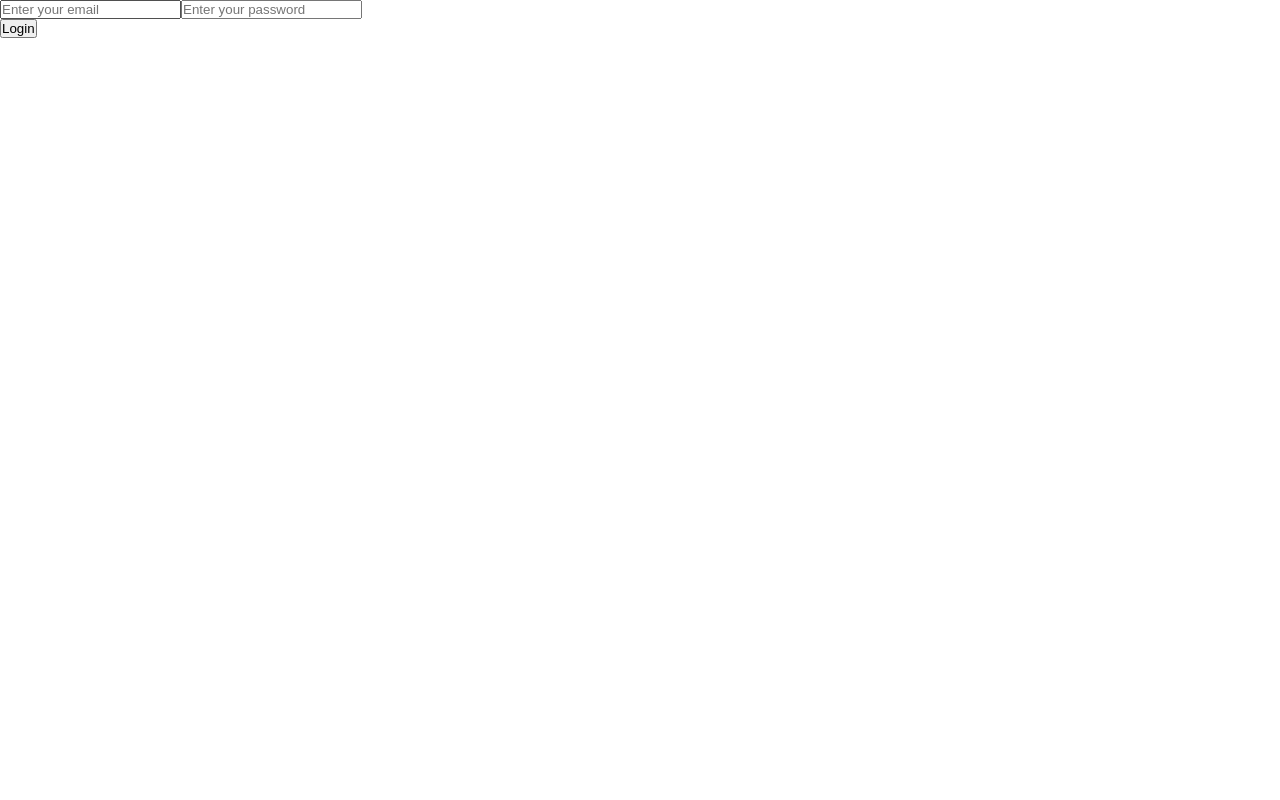
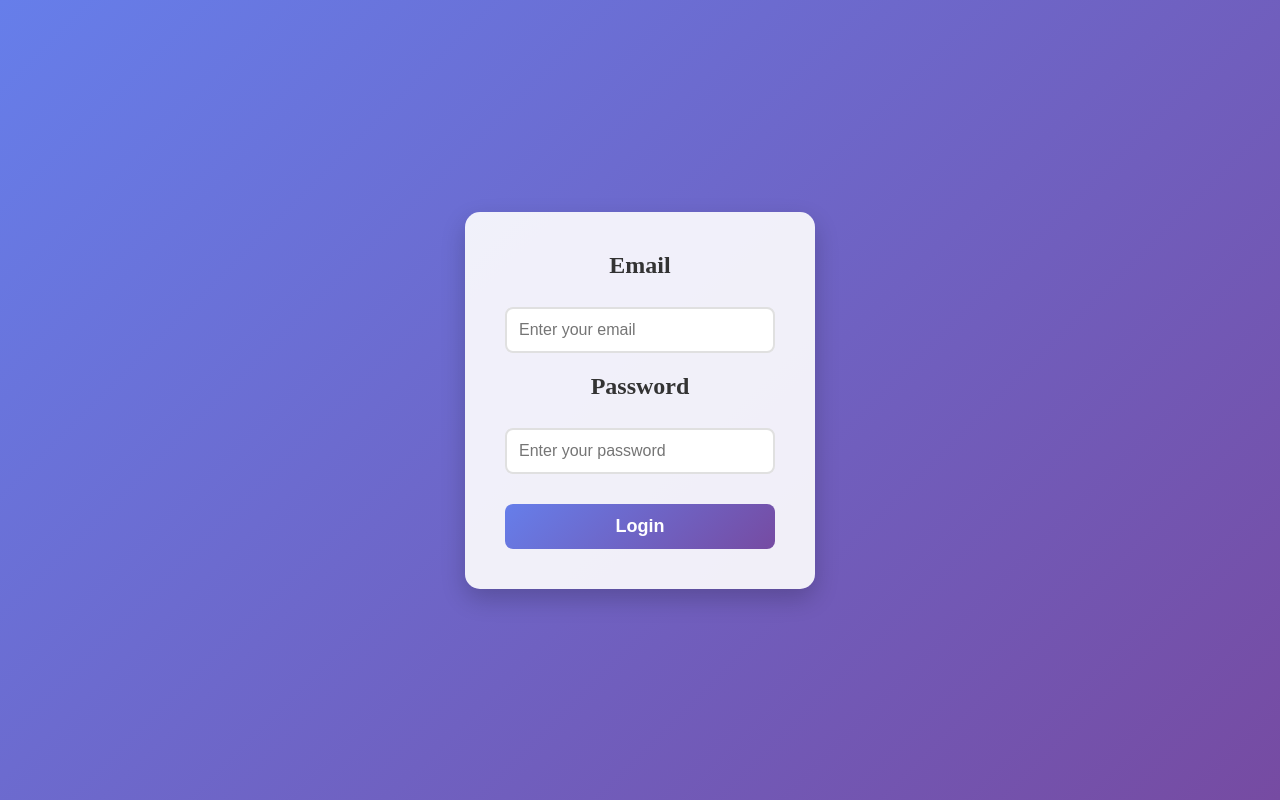
Before and after one commit to ankitnarang-ai/React-Moodle-Assignment, a React (Vite) app in the folder Day 12-14 Advanced Hooks/: page /login in a window 1280 px wide. Built offline with nearby package versions, Linux system fonts and the light colour scheme.

Commit message:
- [Added] Login form and change Signup form css according to it

```diff
--- a/Day 12-14 Advanced Hooks/src/components/loginInput/LoginInput.tsx
+++ b/Day 12-14 Advanced Hooks/src/components/loginInput/LoginInput.tsx
@@ -1,13 +1,54 @@
+import { useForm, SubmitHandler } from 'react-hook-form';
+
+type FormValues = {
+  email: string;
+  password: string;
+};
+
 const LoginInput = () => {
+  const { register, handleSubmit, formState: { errors } } = useForm<FormValues>();
+
+  const onSubmit: SubmitHandler<FormValues> = (data) => {
+    console.log(data);
+  };
+
   return (
-    <div>
-      <input type="text" placeholder="Enter your email"/>
-      <input type="password" placeholder="Enter your password" />
-      <div className="loginBtn">
-        <button>Login</button>
-      </div>
+    <div className="login-container">
+      <form className="login-form" onSubmit={handleSubmit(onSubmit)}>
+        <div className='login-input'>
+          <h3>Email</h3>
+          <input
+            type="text"
+            placeholder="Enter your email"
+            {...register('email', {
+              required: 'Email is required',
+              pattern: {
+                value: /^\S+@\S+$/i,
+                message: 'Invalid email address'
+              }
+            })}
+          />
+          {errors.email && <span>{errors.email.message}</span>}
+            <h3>Password</h3>
+          <input
+            type="password"
+            placeholder="Enter your password"
+            {...register('password', {
+              required: 'Password is required',
+              minLength: {
+                value: 6,
+                message: 'Password must be at least 6 characters'
+              }
+            })}
+          />
+          {errors.password && <span>{errors.password.message}</span>}
+        </div>
+        <div className="loginBtn">
+          <button type="submit">Login</button>
+        </div>
+      </form>
     </div>
-  )
+  );
 }
 
-export default LoginInput
+export default LoginInput;
--- a/Day 12-14 Advanced Hooks/src/index.css
+++ b/Day 12-14 Advanced Hooks/src/index.css
@@ -96,28 +96,29 @@
 
 /* Singup form css here  */
 
-.signup-container{
+.signup-container {
   position: relative;
   display: flex;
   width: 100%;
   height: 100vh;
   align-items: center;
   justify-content: center;
-  background-color: rgb(219, 214, 214);
+  background: linear-gradient(135deg, #667eea 0%, #764ba2 100%);
 }
 
-.form{
+.form {
   display: flex;
   flex-direction: column;
   align-items: center;
-  justify-content: space-around ;
+  justify-content: space-around;
   width: 400px;
   height: 400px;
-  background-color: #ffffff;
-  border-radius: 10px;
+  background-color: rgba(255, 255, 255, 0.9);
+  border-radius: 15px;
+  box-shadow: 0 10px 25px rgba(0, 0, 0, 0.2);
 }
 
-.input{
+.input {
   display: flex;
   width: 100%;
   flex-direction: column;
@@ -125,44 +126,137 @@
   align-items: center;
 }
 
-.form input{
+.form input {
   width: 80%;
   height: 40px;
-  border: 2px solid rgb(0, 0, 0);
+  border: 2px solid #e0e0e0;
   outline: none;
   border-radius: 50px;
   padding: 10px;
   margin: 10px;
-  box-shadow: 0px 0px 5px 1px #525252;
+  box-shadow: 0px 0px 5px 1px rgba(82, 82, 82, 0.1);
+  transition: border-color 0.3s ease;
 }
 
-.signupBtn{
+.form input:focus {
+  border-color: #667eea;
+}
+
+.signupBtn {
   display: flex;
   justify-content: center;
   align-items: center;
   width: 100%;
 }
 
-.signupBtn button{
+.signupBtn button {
   width: 80%;
   height: 40px;
-  border: 2px solid rgb(0, 0, 0);
+  border: none;
   outline: none;
   border-radius: 50px;
   padding: 10px;
   margin: 10px;
-  background-color: rgb(16, 0, 81);
+  background: linear-gradient(135deg, #667eea 0%, #764ba2 100%);
   color: white;
   cursor: pointer;
+  font-size: 16px;
+  font-weight: 600;
+  transition: transform 0.2s ease, box-shadow 0.2s ease;
 }
 
-.form h3{
+.signupBtn button:hover {
+  transform: translateY(-2px);
+  box-shadow: 0 5px 15px rgba(0, 0, 0, 0.2);
+}
+
+.signupBtn button:active {
+  transform: translateY(0);
+  box-shadow: 0 2px 5px rgba(0, 0, 0, 0.2);
+}
+
+.form h3 {
   display: flex;
   justify-content: center;
   align-items: center;
   left: 0;
+  color: #333;
+  font-size: 24px;
+  font-weight: 600;
 }
 
-span{
-  color: red;
+span {
+  color: #e74c3c;
 }
+
+/* Login css here  */
+
+.login-container {
+  display: flex;
+  justify-content: center;
+  align-items: center;
+  height: 100vh;
+  background: linear-gradient(135deg, #667eea 0%, #764ba2 100%);
+}
+
+.login-form {
+  background-color: rgba(255, 255, 255, 0.9);
+  padding: 40px;
+  border-radius: 15px;
+  box-shadow: 0 10px 25px rgba(0, 0, 0, 0.2);
+  width: 350px;
+}
+
+.login-input {
+  display: flex;
+  flex-direction: column;
+  gap: 20px;
+}
+
+.login-input h3 {
+  margin-bottom: 8px;
+  color: #333;
+  font-size: 24px;
+  font-weight: 600;
+  text-align: center;
+}
+
+.login-input input {
+  padding: 12px;
+  border: 2px solid #e0e0e0;
+  border-radius: 8px;
+  font-size: 16px;
+  transition: border-color 0.3s ease;
+}
+
+.login-input input:focus {
+  outline: none;
+  border-color: #667eea;
+}
+
+.loginBtn {
+  margin-top: 30px;
+}
+
+.loginBtn button {
+  width: 100%;
+  padding: 12px;
+  background: linear-gradient(135deg, #667eea 0%, #764ba2 100%);
+  color: #fff;
+  border: none;
+  border-radius: 8px;
+  font-size: 18px;
+  font-weight: 600;
+  cursor: pointer;
+  transition: transform 0.2s ease, box-shadow 0.2s ease;
+}
+
+.loginBtn button:hover {
+  transform: translateY(-2px);
+  box-shadow: 0 5px 15px rgba(0, 0, 0, 0.2);
+}
+
+.loginBtn button:active {
+  transform: translateY(0);
+  box-shadow: 0 2px 5px rgba(0, 0, 0, 0.2);
+}
```
